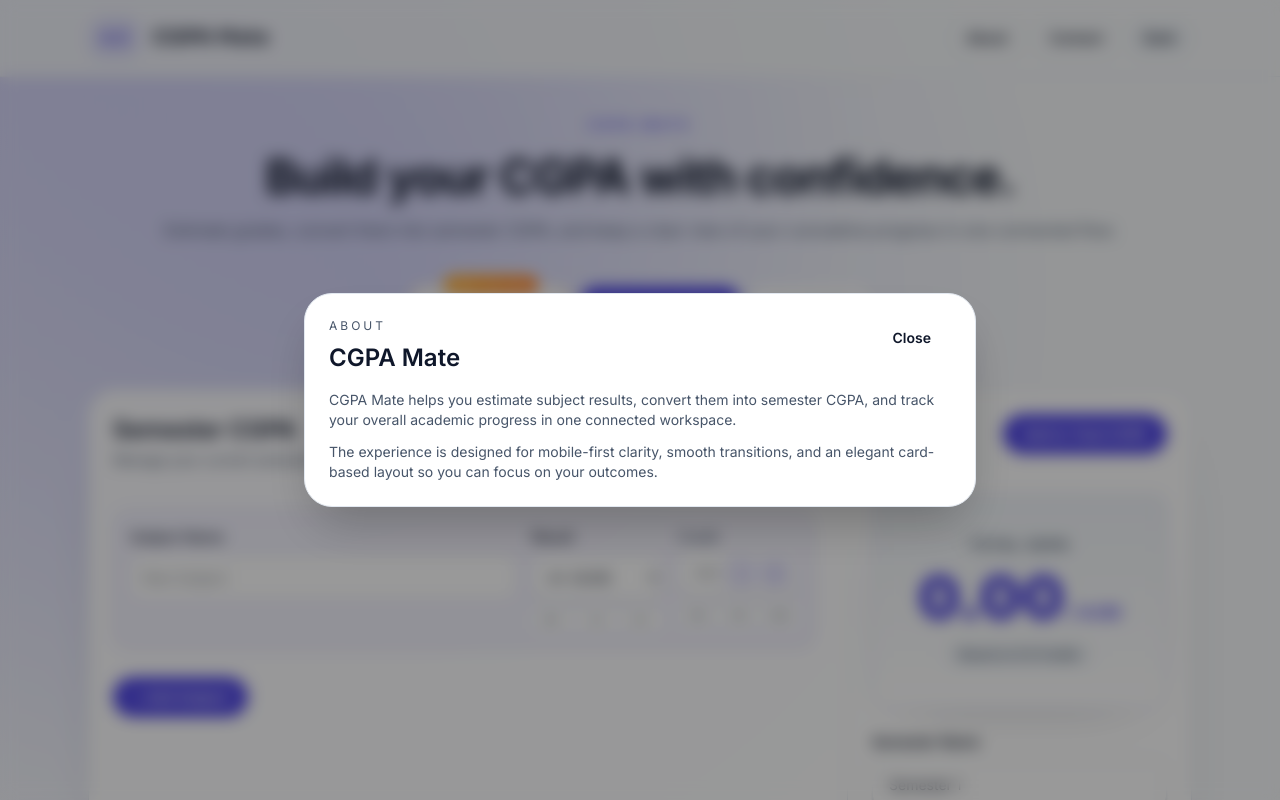
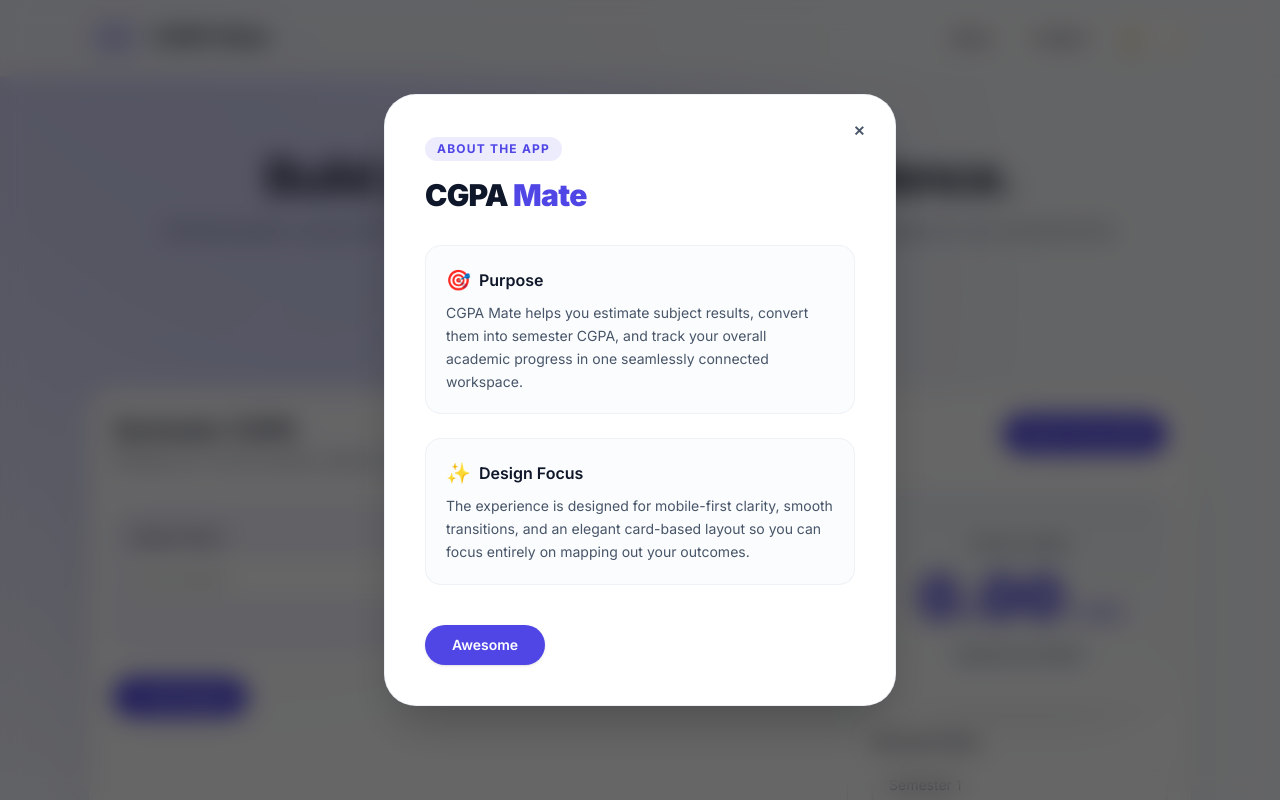
Before and after one commit to KhandakerSamin/CGPA_Mate, a Next.js app: page / in a window 1280 px wide. Both pictures are taken after a click on the button "About". Shown: the top 800 px of the page. Built offline with nearby package versions, Linux system fonts and the light colour scheme.

Commit message:
more fixes

```diff
--- a/src/components/aboutpage/AboutPanel.js
+++ b/src/components/aboutpage/AboutPanel.js
@@ -6,30 +6,49 @@ export default function AboutPanel({ open, onClose }) {
   if (!open) return null;
 
   return (
-    <div className="fixed inset-0 z-40 flex items-center justify-center bg-black/40 p-4 backdrop-blur">
-      <div className="w-full max-w-2xl rounded-[28px] border border-border bg-surface p-6 shadow-2xl">
-        <div className="flex items-start justify-between gap-3">
-          <div>
-            <p className="text-xs uppercase tracking-[0.25em] text-muted">
-              About
-            </p>
-            <h2 className="mt-2 text-2xl font-semibold text-fg">CGPA Mate</h2>
-          </div>
-          <Button variant="ghost" onClick={onClose}>
-            Close
+    <div className="fixed inset-0 z-50 flex items-center justify-center bg-black/60 p-4 backdrop-blur-md animate-in fade-in duration-200">
+      <div className="relative w-full max-w-lg overflow-hidden rounded-[2rem] border border-border/60 bg-surface shadow-2xl">
+        <div className="absolute right-4 top-4">
+          <Button variant="ghost" onClick={onClose} className="h-10 w-10 p-0 rounded-full hover:bg-surface-2 text-muted hover:text-fg">
+            ✕
           </Button>
         </div>
-        <div className="mt-4 space-y-3 text-sm text-muted">
-          <p>
-            CGPA Mate helps you estimate subject results, convert them into
-            semester CGPA, and track your overall academic progress in one
-            connected workspace.
-          </p>
-          <p>
-            The experience is designed for mobile-first clarity, smooth
-            transitions, and an elegant card-based layout so you can focus on
-            your outcomes.
-          </p>
+
+        <div className="p-8 sm:p-10">
+          <div className="mb-8 text-center sm:text-left">
+            <span className="inline-block rounded-full bg-primary/10 px-3 py-1 text-xs font-bold uppercase tracking-widest text-primary mb-4">
+              About The App
+            </span>
+            <h2 className="text-3xl font-black tracking-tight text-fg">
+              CGPA <span className="text-primary">Mate</span>
+            </h2>
+          </div>
+
+          <div className="space-y-6">
+            <div className="rounded-2xl border border-border/50 bg-surface-2/30 p-5">
+              <h3 className="mb-2 font-semibold text-fg flex items-center gap-2">
+                <span className="text-xl">🎯</span> Purpose
+              </h3>
+              <p className="text-sm leading-relaxed text-muted">
+                CGPA Mate helps you estimate subject results, convert them into semester CGPA, and track your overall academic progress in one seamlessly connected workspace.
+              </p>
+            </div>
+
+            <div className="rounded-2xl border border-border/50 bg-surface-2/30 p-5">
+              <h3 className="mb-2 font-semibold text-fg flex items-center gap-2">
+                <span className="text-xl">✨</span> Design Focus
+              </h3>
+              <p className="text-sm leading-relaxed text-muted">
+                The experience is designed for mobile-first clarity, smooth transitions, and an elegant card-based layout so you can focus entirely on mapping out your outcomes.
+              </p>
+            </div>
+          </div>
+
+          <div className="mt-10 flex justify-center sm:justify-start">
+            <Button variant="primary" onClick={onClose} className="min-w-[120px]">
+              Awesome
+            </Button>
+          </div>
         </div>
       </div>
     </div>
--- a/src/components/contactpage/ContactPanel.js
+++ b/src/components/contactpage/ContactPanel.js
@@ -5,54 +5,78 @@ import { Button, Input } from "@/components/homepage/ui";
 
 export default function ContactPanel({ open, onClose }) {
   const [form, setForm] = useState({ name: "", email: "", message: "" });
+  const [isSubmitting, setIsSubmitting] = useState(false);
 
   if (!open) return null;
 
+  const handleSubmit = () => {
+    setIsSubmitting(true);
+    setTimeout(() => {
+      setIsSubmitting(false);
+      onClose();
+      setForm({ name: "", email: "", message: "" });
+    }, 800);
+  };
+
   return (
-    <div className="fixed inset-0 z-40 flex items-center justify-center bg-black/40 p-4 backdrop-blur">
-      <div className="w-full max-w-2xl rounded-[28px] border border-border bg-surface p-6 shadow-2xl">
-        <div className="flex items-start justify-between gap-3">
-          <div>
-            <p className="text-xs uppercase tracking-[0.25em] text-muted">
-              Contact
-            </p>
-            <h2 className="mt-2 text-2xl font-semibold text-fg">
+    <div className="fixed inset-0 z-50 flex items-center justify-center bg-black/60 p-4 backdrop-blur-md animate-in fade-in duration-200">
+      <div className="relative w-full max-w-lg overflow-hidden rounded-[2rem] border border-border/60 bg-surface shadow-2xl">
+        <div className="absolute right-4 top-4">
+          <Button variant="ghost" onClick={onClose} className="h-10 w-10 p-0 rounded-full hover:bg-surface-2 text-muted hover:text-fg">
+            ✕
+          </Button>
+        </div>
+
+        <div className="p-8 sm:p-10">
+          <div className="mb-8 text-center sm:text-left">
+            <span className="inline-block rounded-full bg-primary/10 px-3 py-1 text-xs font-bold uppercase tracking-widest text-primary mb-4">
+              Get In Touch
+            </span>
+            <h2 className="text-3xl font-black tracking-tight text-fg">
               Share Feedback
             </h2>
+            <p className="mt-2 text-sm text-muted">
+              We'd love to hear your thoughts or feature requests.
+            </p>
           </div>
-          <Button variant="ghost" onClick={onClose}>
-            Close
-          </Button>
-        </div>
-        <div className="mt-5 grid gap-4 sm:grid-cols-2">
+
+          <div className="space-y-5">
+            <div className="grid gap-5 sm:grid-cols-2">
               <Input
                 label="Name"
                 value={form.name}
                 onChange={(value) => setForm((prev) => ({ ...prev, name: value }))}
-            placeholder=""
+                placeholder="John Doe"
               />
               <Input
                 label="Email"
                 value={form.email}
                 onChange={(value) => setForm((prev) => ({ ...prev, email: value }))}
-            placeholder=""
+                placeholder="john@example.com"
               />
             </div>
-        <label className="mt-4 flex flex-col gap-2 text-sm">
-          <span className="font-medium text-fg">Message</span>
+
+            <label className="flex flex-col gap-1.5 text-sm">
+              <span className="font-semibold text-fg ml-1">Message</span>
               <textarea
-            className="min-h-30 rounded-2xl border border-border bg-surface px-3 py-2 text-sm text-fg shadow-sm outline-none transition focus:border-primary focus:ring-2 focus:ring-ring"
-            placeholder="Tell us what would make CGPA Mate even better."
+                className="min-h-32 w-full resize-none rounded-2xl border border-border/70 bg-surface-2/50 px-4 py-3 text-sm text-fg shadow-sm outline-none transition placeholder:text-muted/60 focus:border-primary focus:bg-surface focus:ring-4 focus:ring-primary/10"
+                placeholder="Tell us what would make CGPA Mate even better..."
                 value={form.message}
                 onChange={(event) =>
                   setForm((prev) => ({ ...prev, message: event.target.value }))
                 }
               />
             </label>
-        <div className="mt-4 flex justify-end">
-          <Button variant="outline" onClick={onClose}>
-            Send Message
+          </div>
+
+          <div className="mt-8 flex justify-end gap-3">
+            <Button variant="ghost" onClick={onClose} className="text-muted hover:text-fg">
+              Cancel
             </Button>
+            <Button variant="primary" onClick={handleSubmit} className="min-w-[130px]">
+              {isSubmitting ? "Sending..." : "Send Message"}
+            </Button>
+          </div>
         </div>
       </div>
     </div>
--- a/src/components/homepage/HomePage.js
+++ b/src/components/homepage/HomePage.js
@@ -24,8 +24,8 @@ const initialEstimationForm = {
   assignment: 0,
   presentation: 0,
   attendanceMode: "percent",
-  attendancePercent: 100,
-  attendanceMarks: 7,
+  attendancePercent: 0,
+  attendanceMarks: 0,
   quizMode: "average",
   quizAverage: 0,
   quizScores: [0, 0, 0, 0],
--- a/src/components/homepage/ResultEstimationTab.js
+++ b/src/components/homepage/ResultEstimationTab.js
@@ -7,7 +7,7 @@ import { Button, Input, SectionCard } from "./ui";
 const MAX = {
   assignment: 5,
   presentation: 8,
-  attendance: 7,
+  attendance: 0,
   quiz: 15,
   mid: 25,
   final: 40,
--- a/src/global/navbar.js
+++ b/src/global/navbar.js
@@ -47,23 +47,33 @@ export default function Navbar({ onOpenAbout, onOpenContact }) {
         </div>
         <div className="flex items-center gap-2">
           <button
-            className="rounded-full border border-border px-4 py-2 text-sm font-semibold text-fg transition hover:border-primary hover:text-primary"
+            className="hidden sm:inline-flex rounded-full border border-border bg-surface px-4 py-2 text-sm font-semibold text-fg transition hover:border-primary/50 hover:bg-surface-2 hover:text-primary active:scale-95"
             onClick={onOpenAbout}
           >
             About
           </button>
           <button
-            className="rounded-full border border-border px-4 py-2 text-sm font-semibold text-fg transition hover:border-primary hover:text-primary"
+            className="hidden sm:inline-flex rounded-full border border-border bg-surface px-4 py-2 text-sm font-semibold text-fg transition hover:border-primary/50 hover:bg-surface-2 hover:text-primary active:scale-95"
             onClick={onOpenContact}
           >
             Contact
           </button>
           <button
-            className="rounded-full bg-surface-2 px-4 py-2 text-sm font-semibold text-fg transition hover:bg-surface-2/70"
+            className="relative flex h-10 w-20 items-center rounded-full border border-border bg-surface px-1 transition hover:border-primary/30 active:scale-95 focus:outline-none"
             onClick={toggleTheme}
             aria-label="Toggle theme"
           >
-            {theme === "dark" ? "Light" : "Dark"}
+            <div className="flex w-full justify-between px-1.5 text-xs">
+              <span className="opacity-70">☀️</span>
+              <span className="opacity-70">🌙</span>
+            </div>
+            <div
+              className={`absolute left-1 top-1 h-8 w-8 rounded-full shadow border border-border flex items-center justify-center transition-all bg-white dark:bg-surface-2 duration-300 ease-in-out ${
+                theme === "dark" ? "translate-x-10" : "translate-x-0"
+              }`}
+            >
+              {theme === "dark" ? <span className="text-[14px]">🌙</span> : <span className="text-[14px]">☀️</span>}
+            </div>
           </button>
         </div>
       </div>
```
Lines whose indentation alone changed are shown as unchanged.
